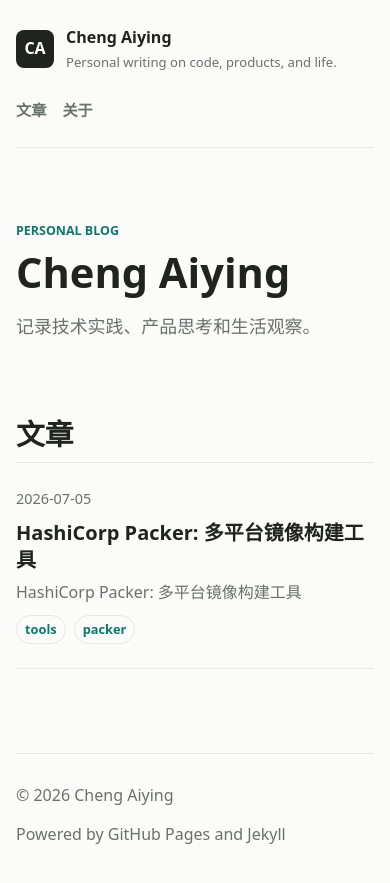
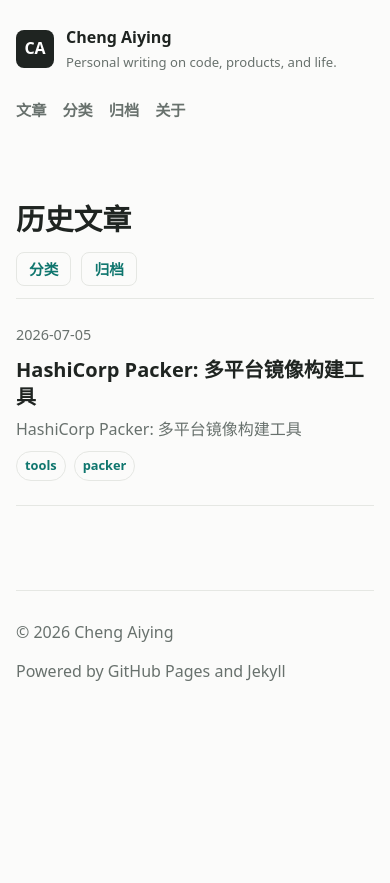
Before and after one commit to chengaiying0920/chengaiying0920.github.io, a Jekyll site: the page built from index.md, in a window 390 px wide. Shown: the top 883 px of the page. Built offline with Jekyll 4.4.1, drawn with Linux system fonts in a browser that asks for light colours.

Commit message:
Add categories and archive pages

```diff
--- a/_layouts/default.html
+++ b/_layouts/default.html
@@ -21,6 +21,8 @@
       </a>
       <nav class="site-nav" aria-label="主导航">
         <a href="{{ '/#posts' | relative_url }}">文章</a>
+        <a href="{{ '/categories/' | relative_url }}">分类</a>
+        <a href="{{ '/archive/' | relative_url }}">归档</a>
         <a href="{{ '/about/' | relative_url }}">关于</a>
       </nav>
     </header>
--- a/_layouts/home.html
+++ b/_layouts/home.html
@@ -2,15 +2,13 @@
 layout: default
 ---
 
-<section class="hero">
-  <p class="eyebrow">Personal Blog</p>
-  <h1>Cheng Aiying</h1>
-  <p>记录技术实践、产品思考和生活观察。</p>
-</section>
-
-<section id="posts" class="section">
-  <div class="section-heading">
-    <h2>文章</h2>
+<section id="posts" class="section home-posts">
+  <div class="section-heading home-heading">
+    <h1>历史文章</h1>
+    <div class="home-actions" aria-label="文章筛选入口">
+      <a href="{{ '/categories/' | relative_url }}">分类</a>
+      <a href="{{ '/archive/' | relative_url }}">归档</a>
+    </div>
   </div>
   <div class="post-list">
     {% for post in site.posts %}
--- a/assets/css/main.css
+++ b/assets/css/main.css
@@ -92,24 +92,6 @@ a {
   color: var(--text);
 }
 
-.hero {
-  border-top: 1px solid var(--line);
-  padding: 72px 0 46px;
-}
-
-.hero h1 {
-  margin: 0;
-  font-size: clamp(2.6rem, 8vw, 4.6rem);
-  line-height: 1;
-}
-
-.hero p:last-child {
-  max-width: 620px;
-  color: var(--muted);
-  font-size: 1.12rem;
-  margin: 18px 0 0;
-}
-
 .eyebrow {
   margin: 0 0 10px;
   color: var(--accent);
@@ -120,7 +102,7 @@ a {
 }
 
 .section {
-  padding: 30px 0 84px;
+  padding: 56px 0 84px;
 }
 
 .section-heading {
@@ -129,11 +111,43 @@ a {
   padding-bottom: 12px;
 }
 
+.section h1,
 .section h2,
 .article h1 {
   margin: 0;
   font-size: clamp(1.8rem, 5vw, 3rem);
   line-height: 1.12;
+}
+
+.home-heading {
+  align-items: end;
+  display: flex;
+  gap: 16px;
+  justify-content: space-between;
+}
+
+.home-actions {
+  display: flex;
+  flex-wrap: wrap;
+  gap: 10px;
+  justify-content: flex-end;
+}
+
+.home-actions a,
+.taxonomy-nav a {
+  border: 1px solid var(--line);
+  border-radius: 8px;
+  color: var(--accent);
+  display: inline-flex;
+  font-size: 0.92rem;
+  font-weight: 750;
+  line-height: 1;
+  padding: 9px 12px;
+}
+
+.home-actions a:hover,
+.taxonomy-nav a:hover {
+  border-color: var(--accent);
 }
 
 .post-list {
@@ -189,6 +203,59 @@ a {
   margin: 24px 0 0;
 }
 
+.taxonomy-nav {
+  display: flex;
+  flex-wrap: wrap;
+  gap: 10px;
+  margin: 0 0 34px;
+}
+
+.taxonomy-nav span {
+  color: var(--muted);
+  margin-left: 6px;
+}
+
+.taxonomy-section,
+.archive-year {
+  border-top: 1px solid var(--line);
+  padding: 28px 0;
+}
+
+.taxonomy-section h2,
+.archive-year h2 {
+  font-size: 1.45rem;
+  line-height: 1.2;
+  margin: 0 0 14px;
+}
+
+.mini-post-list {
+  display: grid;
+  gap: 0;
+}
+
+.mini-post-list a {
+  align-items: baseline;
+  border-top: 1px solid var(--line);
+  display: grid;
+  gap: 16px;
+  grid-template-columns: minmax(0, 1fr) auto;
+  padding: 13px 0;
+}
+
+.mini-post-list a:first-child {
+  border-top: 0;
+}
+
+.mini-post-list span {
+  font-weight: 700;
+}
+
+.mini-post-list time {
+  color: var(--muted);
+  font-size: 0.9rem;
+  white-space: nowrap;
+}
+
 .article {
   max-width: 820px;
   margin: 0 auto;
@@ -207,6 +274,11 @@ a {
   color: var(--accent);
   text-decoration: underline;
   text-underline-offset: 3px;
+}
+
+.prose .taxonomy-nav a,
+.prose .mini-post-list a {
+  text-decoration: none;
 }
 
 .prose h2,
@@ -293,6 +365,20 @@ a {
     gap: 8px;
   }
 
+  .home-heading,
+  .mini-post-list a {
+    align-items: stretch;
+    grid-template-columns: 1fr;
+  }
+
+  .home-heading {
+    display: grid;
+  }
+
+  .home-actions {
+    justify-content: flex-start;
+  }
+
   .post-item time {
     order: -1;
   }
```
Also changed, not shown: archive.md (added, +33 -0 lines), categories.md (added, +37 -0 lines), README.md.
